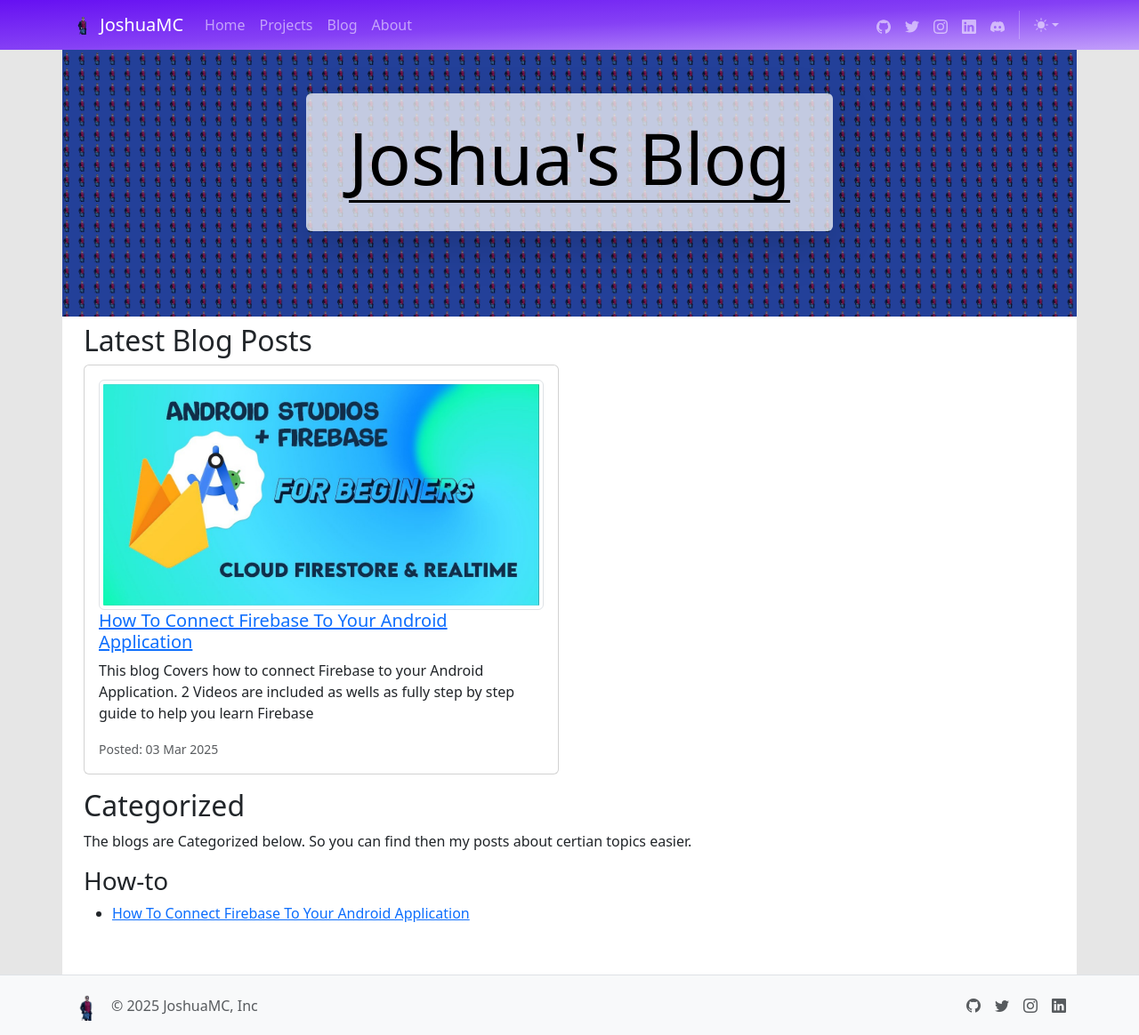
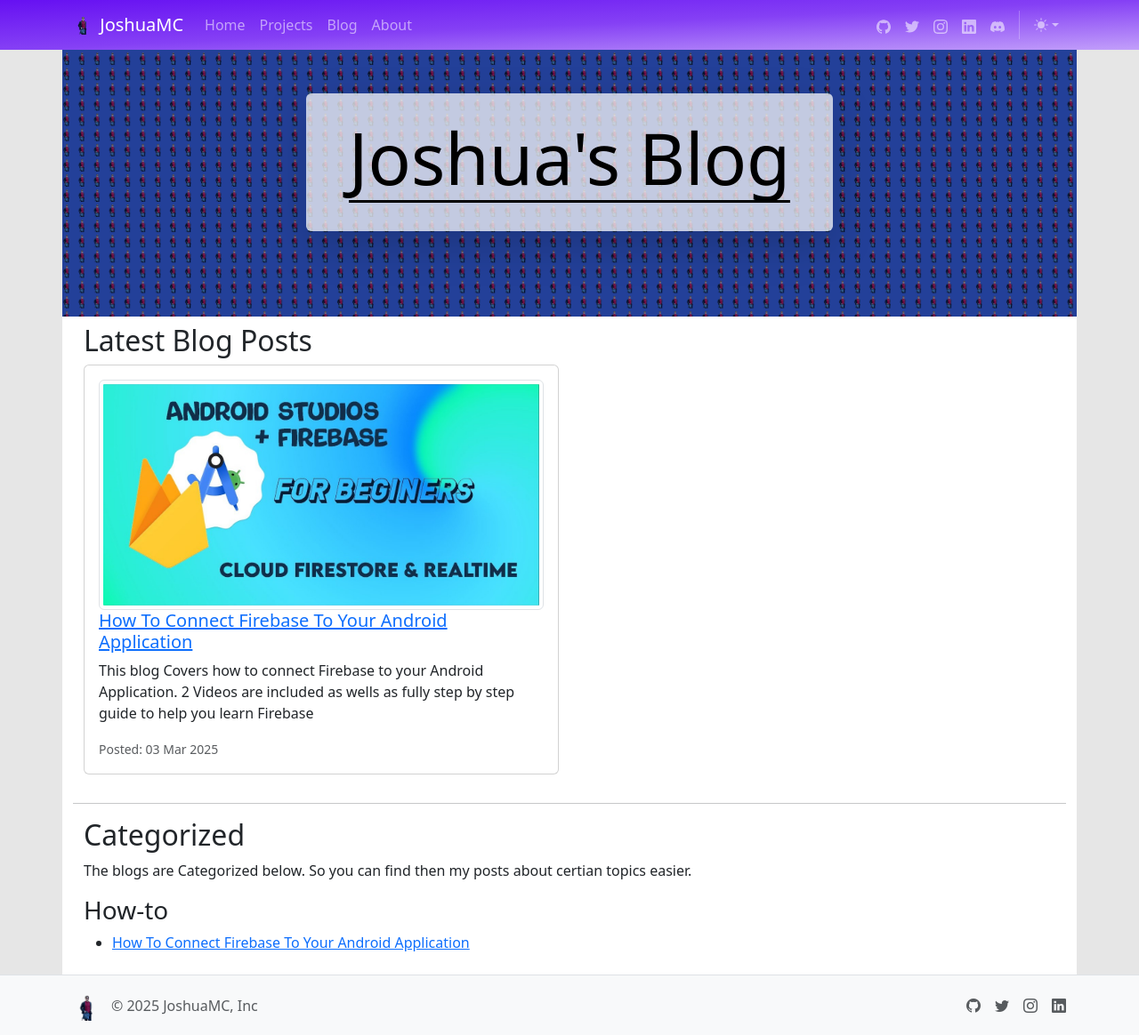
Before and after one commit to PopGTN/Website, a Jekyll site: the page built from blog.html, in a window 1280 px wide and 1164 px high. Shown: the whole window at 89% size. Built offline with Jekyll 4.4.1, drawn with Linux system fonts in a browser that asks for light colours.

Commit message:
Added a line in blog.html to separate stuff

```diff
--- a/assets/css/highlights/github.css
+++ b/assets/css/highlights/github.css
@@ -1,3 +1,7 @@
+/*
+ By jwarby
+ https://jwarby.github.io/jekyll-pygments-themes
+ */
 .highlight .hll { background-color: #ffffcc }
 .highlight .c { color: #999988; font-style: italic } /* Comment */
 .highlight .err { color: #a61717; background-color: #e3d2d2 } /* Error */
--- a/blog.html
+++ b/blog.html
@@ -53,6 +53,7 @@
         {% endfor %}
     </div>
 </div>
+<hr>
 <div class="container">
     <h2>Categorized</h2>
     <p>
```
